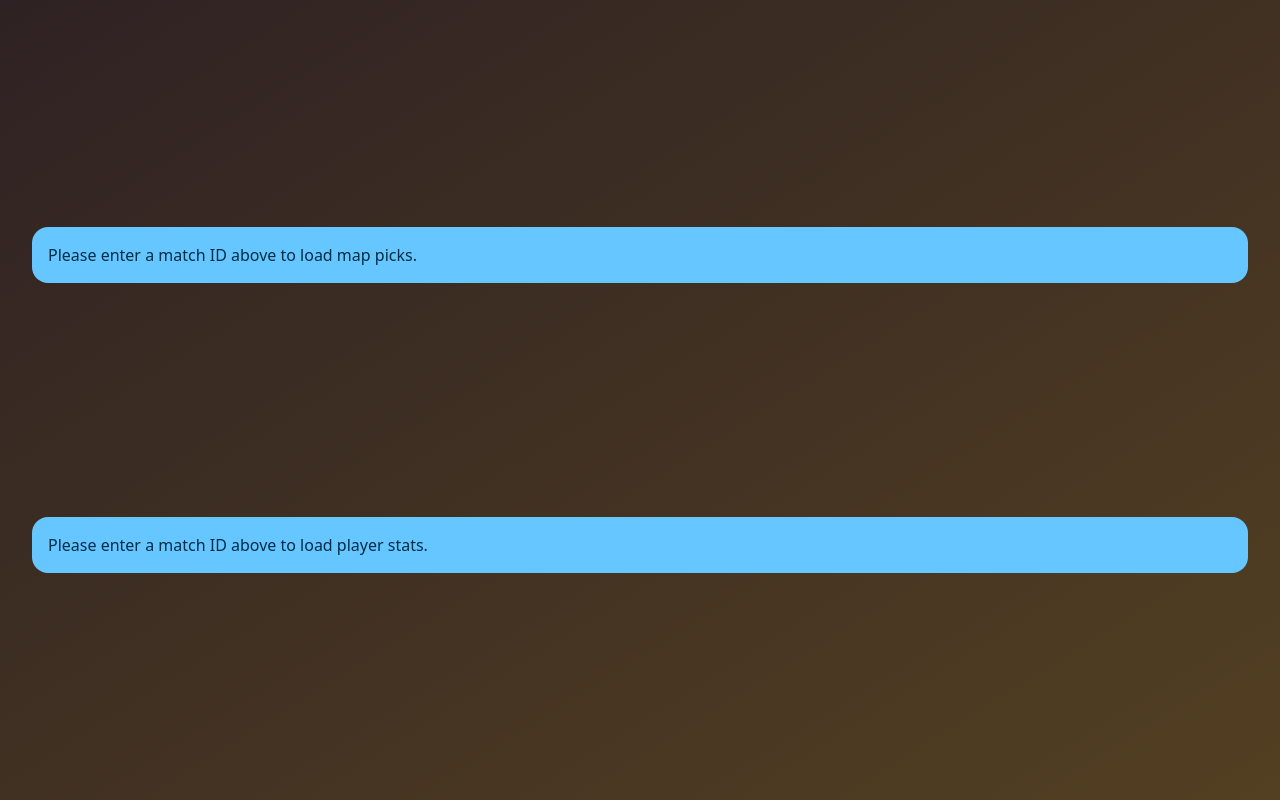
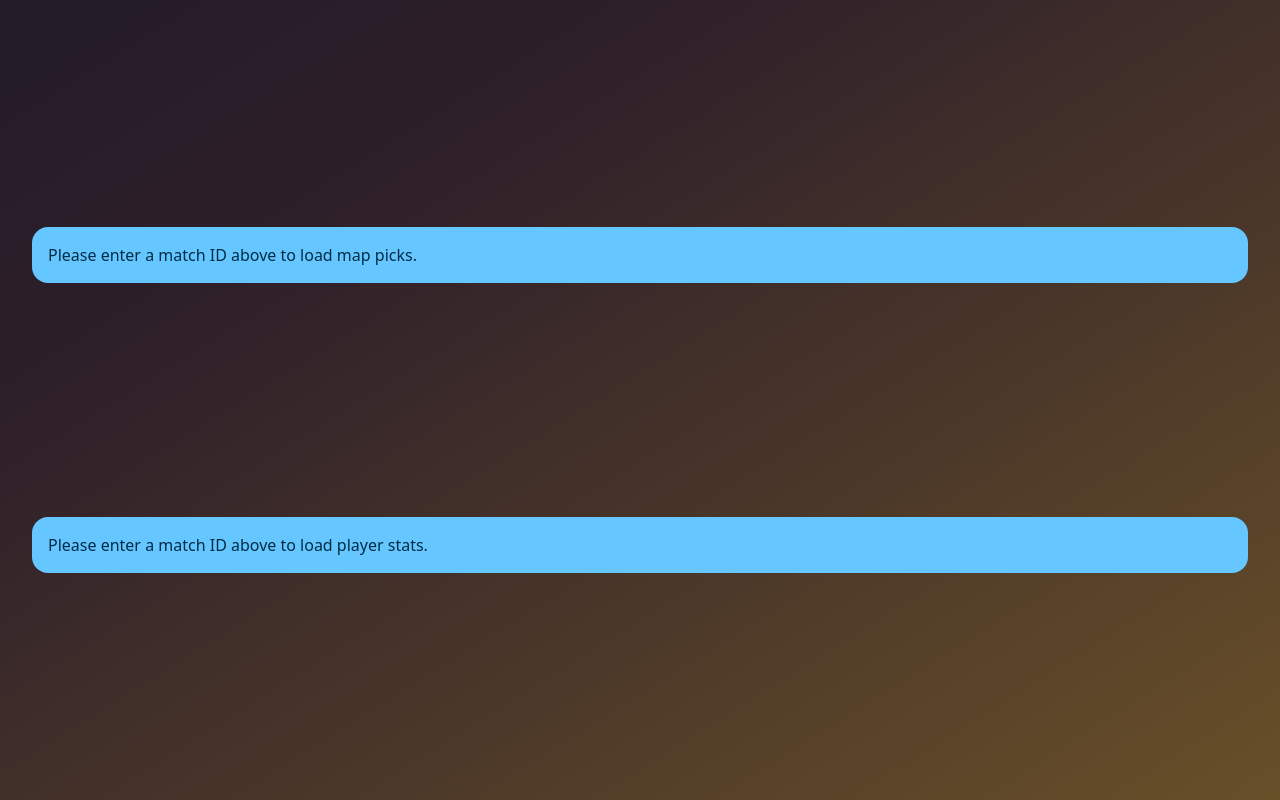
Before and after one commit to oplehtinen/faceit-obs-stats, a SvelteKit app: page /mappicks in a window 1280 px wide. Built offline with nearby package versions, Linux system fonts and the light colour scheme.

Commit message:
Enhance background animation; update gradient and add new breathing effect for improved visual appeal

```diff
--- a/src/routes/+layout.svelte
+++ b/src/routes/+layout.svelte
@@ -13,7 +13,7 @@
 </script>
 
 <div
-	class={`flex py-2 items-center justify-center ${isHome ? 'min-h-screen' : 'h-screen'} bg-gradient-to-br from-secondary/35 via-accent/40 to-base-content/35 bg-[length:250%_250%] animate-bg-pan`}
+	class={`flex py-2 items-center justify-center ${isHome ? 'min-h-screen' : 'h-screen'} bg-gradient-to-br from-secondary/45 via-accent/50 to-base-content/45 bg-[length:300%_300%] animate-bg-pan-breathe`}
 >
 	<div
 		class={`container-fluid mx-auto my-4 px-8 gap-4 flex flex-col w-full justify-evenly ${isHome ? '' : 'h-full'}`}
--- a/tailwind.config.cjs
+++ b/tailwind.config.cjs
@@ -8,7 +8,8 @@ export default {
 			},
 			animation: {
 				text: 'text 7s ease infinite',
-				'bg-pan': 'bg-pan 10s ease infinite'
+				'bg-pan': 'bg-pan 10s ease infinite',
+				'bg-pan-breathe': 'bg-pan 10s ease infinite, text 5s ease infinite'
 			},
 			keyframes: {
 				text: {
```
